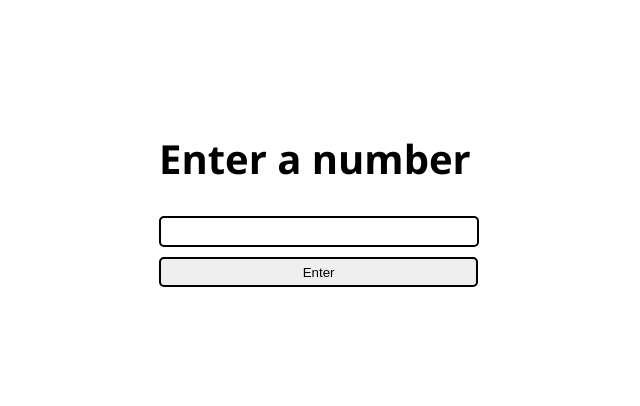
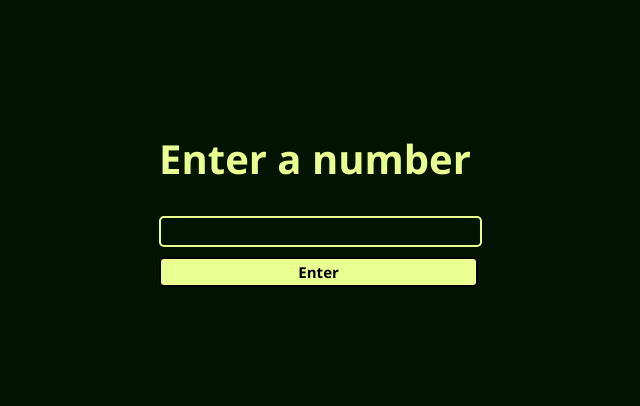
Before and after one commit to grvexe/FizzBuzz, a plain HTML site: page index.html in a window 1280 px wide. Shown: the part 197-603 px from the top of the page, without its empty margins (325-965 px from the left). Drawn offline with nearby package versions, Linux system fonts and the light colour scheme.

Commit message:
add colors to the elements

```diff
--- a/style.css
+++ b/style.css
@@ -1,3 +1,6 @@
+body {
+    background-color: #031403;
+}
 .container {
     position: absolute;
     top: 50%;
@@ -6,6 +9,7 @@
     width: 500px;
     height: 400px;
     font-family: 'Open Sans', sans-serif;
+    text-align: center;
 }
 
 .input{
@@ -20,12 +24,8 @@
 #labeltxt {
     font-size: 40px;
     font-weight: bold;
-
-}
-
-#labeltxt label {
-    text-align: center;
     width: 312px;
+    color: #E9ff92;
 
 }
 
@@ -34,7 +34,10 @@
     width: 312px;
     height: 25px;
     border-radius: 5px;
-    border: solid 2px black;
+    border: solid 2px #E9ff92;
+    background: transparent;
+    color: #E9ff92;
+    padding-left: 5px;
 }
 
 #mybtn {
@@ -43,5 +46,10 @@
     height: 30.2px;
     border-radius: 5px;
     border: solid 2px black;
-    background-color: none;
+    background-color: #E9ff92;
+    font-family:'Open Sans', sans-serif;;
+    font-size: 15px;
+    line-height: 25px;
+    font-weight: bold;
+    cursor: pointer;
 }
```
